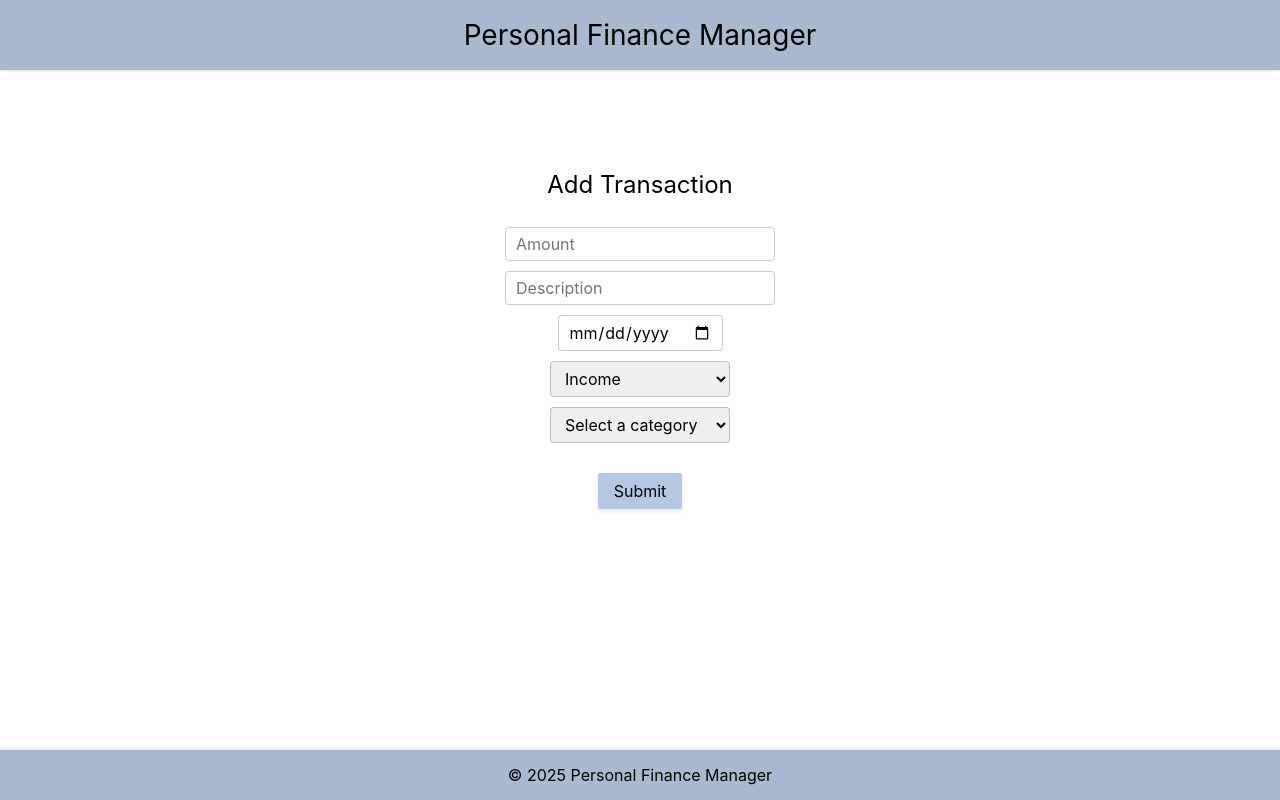
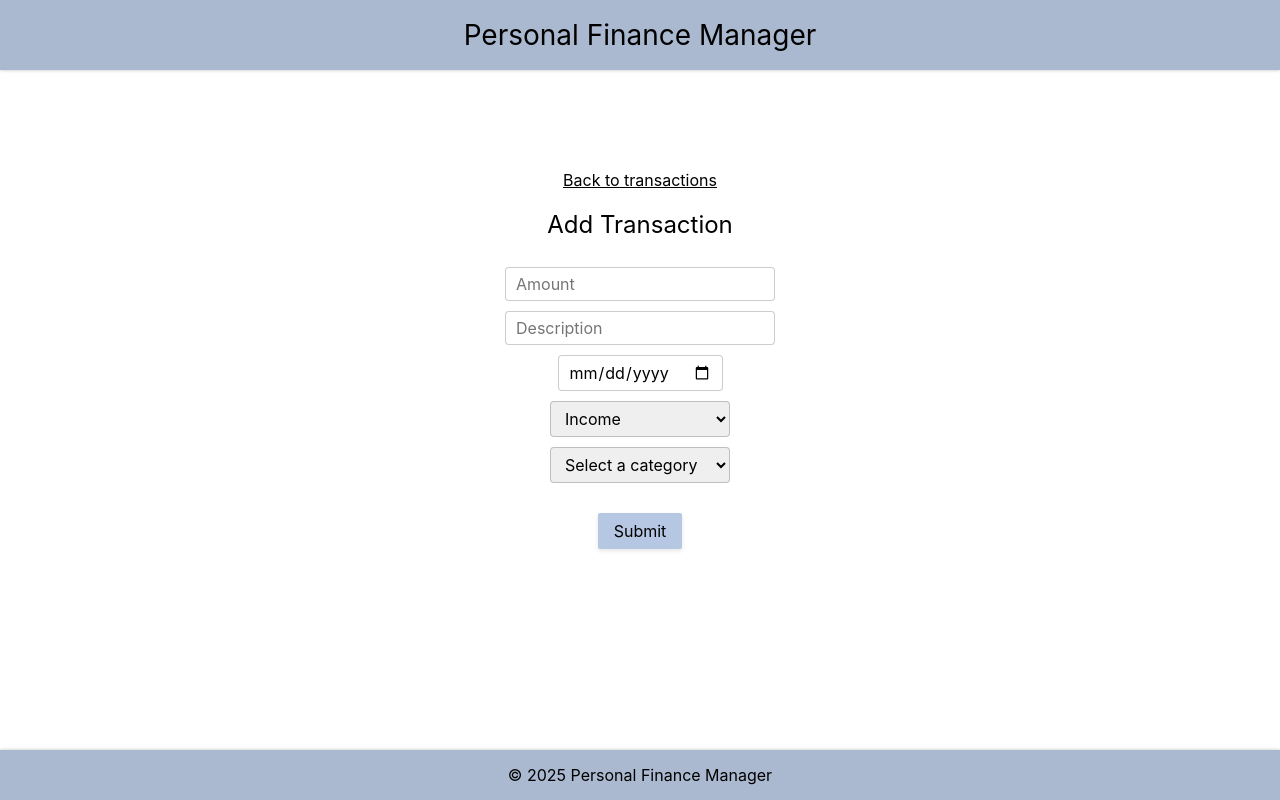
Before and after one commit to wslawacka/personal-finance-manager, a React (Vite) app in the folder frontend/: page /add-transaction in a window 1280 px wide. Built offline with nearby package versions, Linux system fonts and the light colour scheme.

Commit message:
Add back navigation link to transactions in AddTransaction component

```diff
--- a/frontend/src/pages/AddTransaction.jsx
+++ b/frontend/src/pages/AddTransaction.jsx
@@ -2,7 +2,7 @@ import axios from 'axios';
 axios.defaults.withCredentials = true;
 
 import { useState } from 'react';
-import { useNavigate } from 'react-router-dom';
+import { useNavigate, Link } from 'react-router-dom';
 
 import '../styles/addTransaction.css';
 
@@ -81,6 +81,7 @@ function AddTransaction({categories}) {
 
   return (
     <div className="add-transaction-container">
+      <Link className="back-link" to="/finances">Back to transactions</Link>
       <h1>Add Transaction</h1>
       <form className="add-transaction-form">
         <input type="number" placeholder="Amount" min="0" name="amount"/>
```
